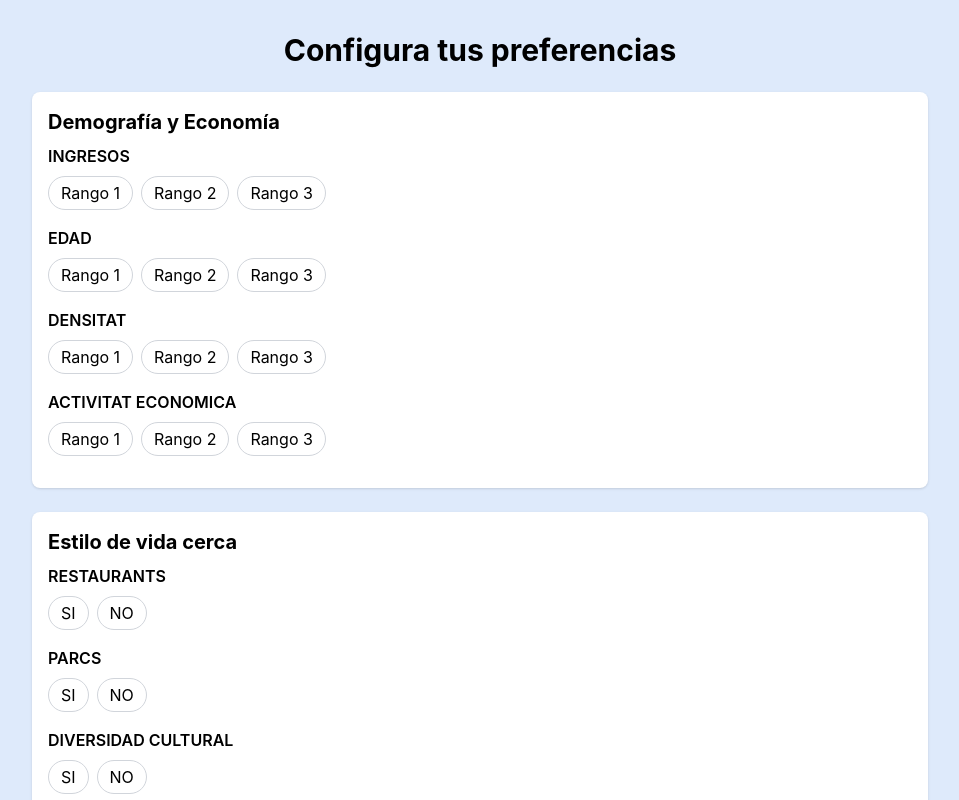
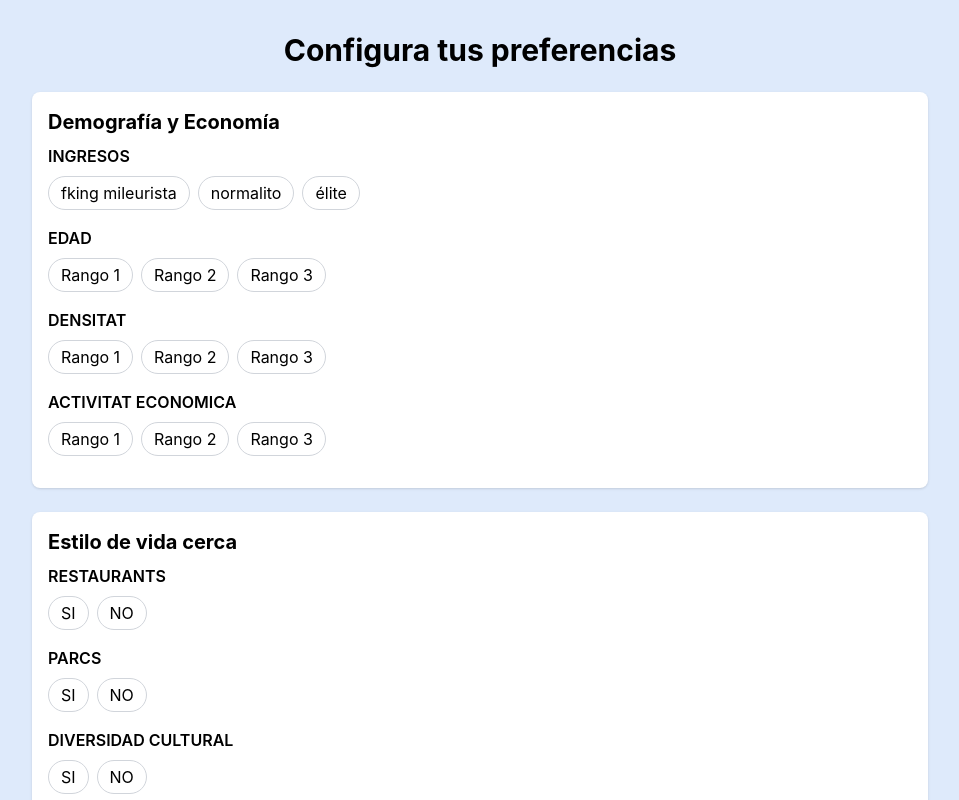
Before and after one commit to JoinedRobbin1887/Hack-EPS-ENYGM4, a React (Create React App) app in the folder frontend/joc-de-barris-front/: page /start in a window 1280 px wide. Shown: the top 800 px of the page, without its empty margins (160-1119 px from the left). Built offline with nearby package versions, Linux system fonts and the light colour scheme.

Commit message:
feat:THINGS

```diff
--- a/frontend/joc-de-barris-front/src/components/Economia.js
+++ b/frontend/joc-de-barris-front/src/components/Economia.js
@@ -11,7 +11,7 @@ export function Economia() {
   return (
     <div className="w-full mb-6 p-4 bg-white rounded-lg shadow">
       <h2 className="font-bold text-xl mb-2">Demografía y Economía</h2>
-      <PreferenceSelector label="INGRESOS" options={["Rango 1", "Rango 2", "Rango 3"]} selected={ingresos} onChange={setIngresos} />
+      <PreferenceSelector label="INGRESOS" options={["fking mileurista", "normalito", "élite"]} selected={ingresos} onChange={setIngresos} />
       <PreferenceSelector label="EDAD" options={["Rango 1", "Rango 2", "Rango 3"]} selected={edad} onChange={setEdad} />
       <PreferenceSelector label="DENSITAT" options={["Rango 1", "Rango 2", "Rango 3"]} selected={densitat} onChange={setDensitat} />
       <PreferenceSelector label="ACTIVITAT ECONOMICA" options={["Rango 1", "Rango 2", "Rango 3"]} selected={activitat} onChange={setActivitat} />
```
